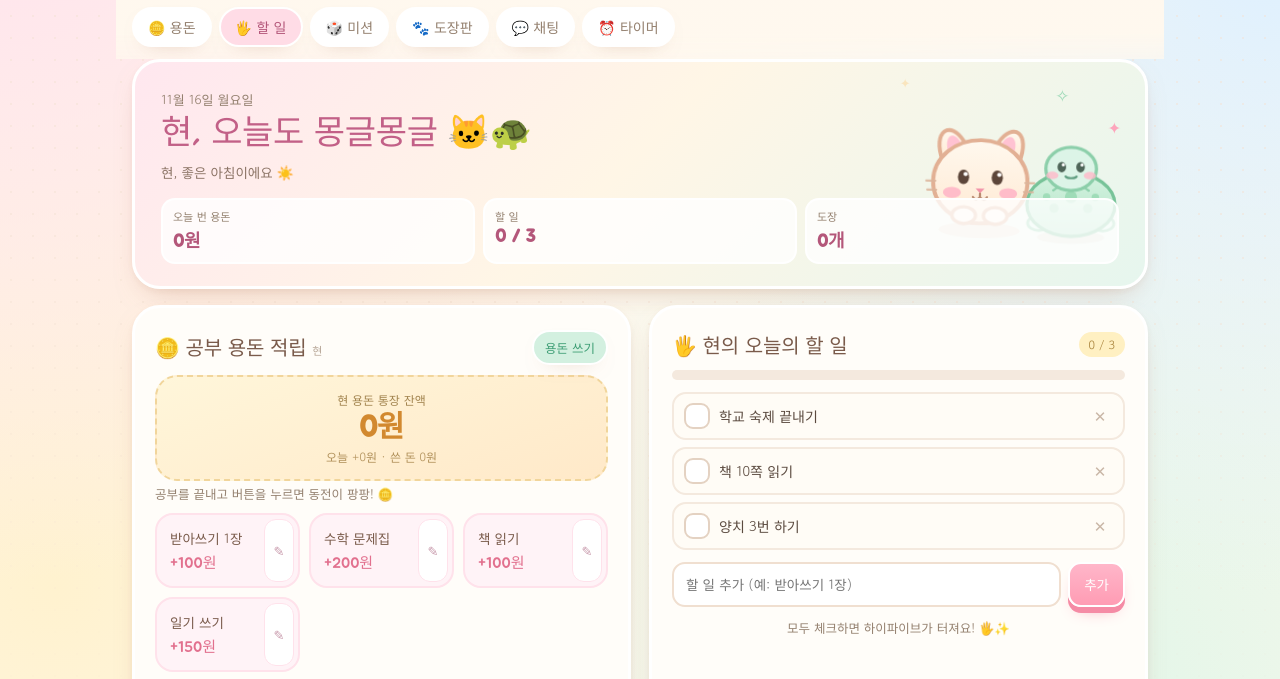
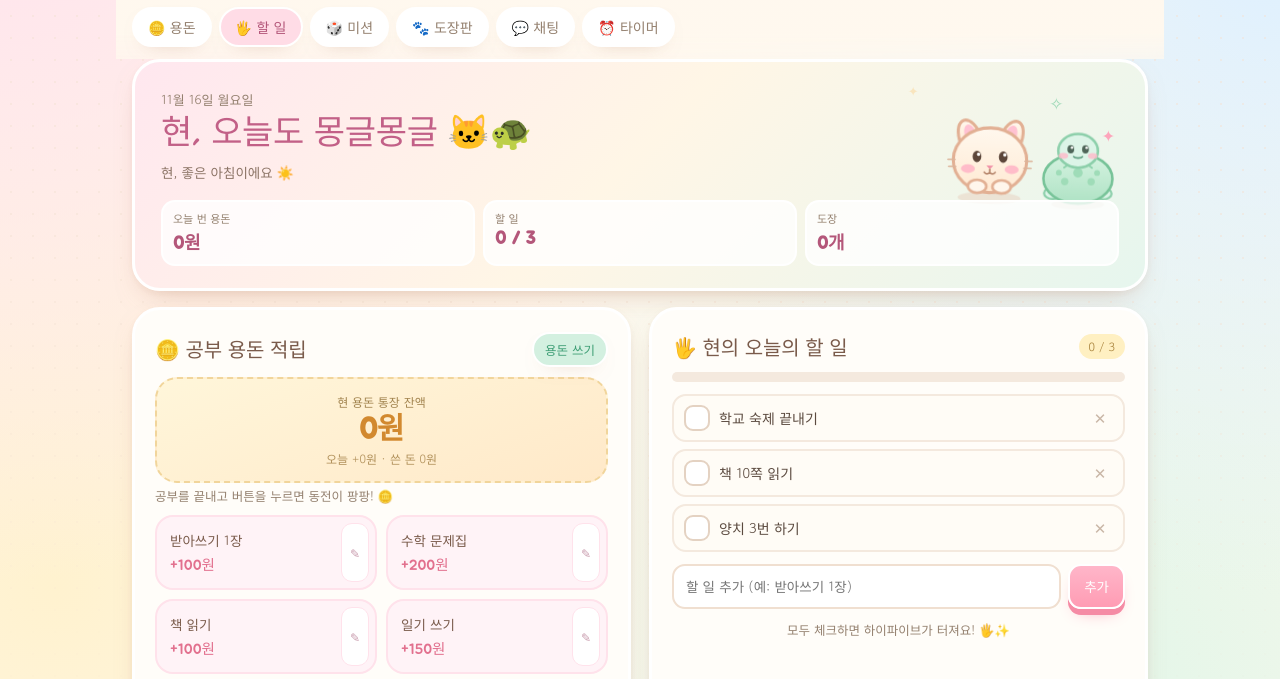
Before and after one commit to sub505355-crypto/family-dashboard, a plain HTML site: page index.html in a window 1280 px wide. Shown: the part 83-762 px from the top of the page. Drawn offline with Linux system fonts and the light colour scheme.

Commit message:
레이아웃 수정: 숨김 요소 표시 오류, 히어로 캐릭터 겹침, 용돈 카드 여백

```diff
--- a/assets/app.js
+++ b/assets/app.js
@@ -132,7 +132,7 @@
 
   function renderFamily() {
     const kidName = (state.members.kid && state.members.kid.name) || '현';
-    ['#walletKidName', '#todoKidName', '#moneyKidName', '#stampKidName', '#heroKidName'].forEach((sel) => {
+    ['#walletKidName', '#todoKidName', '#stampKidName', '#heroKidName'].forEach((sel) => {
       const el = $(sel);
       if (el) el.textContent = kidName;
     });
--- a/assets/style.css
+++ b/assets/style.css
@@ -1,5 +1,6 @@
 /* ===== 몽글 가족 대시보드 ===== */
 *, *::before, *::after { box-sizing: border-box; }
+[hidden] { display: none !important; }
 
 :root {
   --cream: #FFF8EE;
@@ -138,15 +139,15 @@ h1, h2, h3 { font-family: var(--font-title); font-weight: 400; margin: 0; letter
 .hero h1 { font-size: 23px; color: #C26087; line-height: 1.25; word-break: keep-all; }
 .hero-sub { margin: 6px 0 0; font-size: 13.5px; color: #8C7466; }
 .hero-char {
-  position: absolute; right: 0; top: 2px; width: 116px; height: 108px; z-index: 1;
+  position: absolute; right: 2px; top: 2px; width: 120px; height: 98px; z-index: 1;
 }
 .hero-cat {
-  position: absolute; right: 34px; bottom: 0; width: 76px; height: 76px;
+  position: absolute; right: 36px; bottom: 0; width: 74px; height: 74px;
   animation: bob 3.4s ease-in-out infinite;
   transform-origin: 50% 90%;
 }
 .hero-turtle {
-  position: absolute; right: 0; bottom: -2px; width: 64px; height: 64px;
+  position: absolute; right: 0; bottom: -2px; width: 60px; height: 60px;
   animation: bob 3.4s ease-in-out .6s infinite;
 }
 .spark { position: absolute; color: #FFC46B; font-size: 15px; animation: twinkle 2.6s ease-in-out infinite; }
@@ -154,7 +155,7 @@ h1, h2, h3 { font-family: var(--font-title); font-weight: 400; margin: 0; letter
 .spark.s2 { top: 52px; right: 10px; color: #FF98B4; animation-delay: .7s; }
 .spark.s3 { top: 20px; right: 62px; color: #9BD8B6; animation-delay: 1.3s; }
 
-.hero-stats { position: relative; z-index: 2; display: grid; grid-template-columns: repeat(3, 1fr); gap: 8px; margin-top: 16px; }
+.hero-stats { position: relative; z-index: 2; display: grid; grid-template-columns: repeat(3, 1fr); gap: 8px; margin-top: 18px; }
 .stat {
   background: rgba(255,255,255,.78); border-radius: var(--r-sm);
   padding: 8px 10px; border: 2px solid rgba(255,255,255,.9);
@@ -225,23 +226,23 @@ button.primary:disabled { opacity: .55; box-shadow: 0 4px 0 #F5B7C6; }
 .wallet-amount.pulse { animation: pulsePop .5s ease; }
 .wallet-sub { font-size: 12px; color: #B2925C; }
 
-.earn-list { display: grid; grid-template-columns: repeat(auto-fill, minmax(140px, 1fr)); gap: 9px; margin: 10px 0; }
+.earn-list { display: grid; grid-template-columns: repeat(auto-fill, minmax(148px, 1fr)); gap: 9px; margin: 10px 0; }
 .earn-card {
   position: relative; display: flex; align-items: stretch; gap: 4px;
   background: #FFF3F7; border: 2px solid #FFE2EB; border-radius: 18px;
   padding: 4px 4px 4px 2px; overflow: hidden;
 }
 .earn-main {
-  flex: 1; text-align: left; padding: 9px 8px 9px 11px; border-radius: 14px;
-  display: flex; flex-direction: column; gap: 3px; min-width: 0;
+  flex: 1; text-align: left; padding: 9px 2px 9px 11px; border-radius: 14px;
+  display: flex; flex-direction: column; gap: 3px; min-width: 0; overflow: hidden;
   transition: transform .12s ease, background .15s ease;
 }
 .earn-main:active { transform: scale(.97); background: #FFE9F1; }
 .earn-name { font-size: 13.5px; color: #7A5B4B; white-space: nowrap; overflow: hidden; text-overflow: ellipsis; }
-.earn-amt { font-family: var(--font-title); font-size: 15px; color: #E2708E; }
+.earn-amt { font-family: var(--font-title); font-size: 14.5px; color: #E2708E; white-space: nowrap; }
 .amt-edit {
-  width: 30px; border-radius: 12px; color: #C89AAC; font-size: 13px;
-  background: #fff; border: 1.5px solid #FFE2EB;
+  width: 28px; flex: 0 0 28px; margin: 2px 2px 2px 0; border-radius: 11px;
+  color: #C89AAC; font-size: 12px; background: #fff; border: 1.5px solid #FFE2EB;
 }
 .earn-edit { display: flex; flex-direction: column; gap: 6px; padding: 8px; }
 .earn-edit input { width: 100%; border: 2px solid var(--line); border-radius: 10px; padding: 6px 8px; font-size: 13px; background: #fff; }
@@ -635,9 +636,9 @@ button.primary:disabled { opacity: .55; box-shadow: 0 4px 0 #F5B7C6; }
   .brand-turtle { width: 40px; height: 40px; }
   .hero { padding: 28px 26px 22px; }
   .hero-text { max-width: 60%; padding-right: 0; }
-  .hero-char { width: 210px; height: 168px; right: 14px; }
-  .hero-cat { width: 126px; height: 126px; right: 64px; }
-  .hero-turtle { width: 106px; height: 106px; }
+  .hero-char { width: 196px; height: 128px; right: 20px; top: 10px; }
+  .hero-cat { width: 100px; height: 100px; right: 62px; }
+  .hero-turtle { width: 84px; height: 84px; }
   .hero h1 { font-size: 31px; }
   .stat-val { font-size: 18px; }
   .grid { grid-template-columns: 1fr 1fr; gap: 18px; }
@@ -652,9 +653,9 @@ button.primary:disabled { opacity: .55; box-shadow: 0 4px 0 #F5B7C6; }
 
 @media (min-width: 1024px) {
   .hero h1 { font-size: 34px; }
-  .hero-char { width: 250px; height: 190px; }
-  .hero-cat { width: 144px; height: 144px; right: 80px; }
-  .hero-turtle { width: 120px; height: 120px; }
+  .hero-char { width: 236px; height: 146px; }
+  .hero-cat { width: 112px; height: 112px; right: 80px; }
+  .hero-turtle { width: 94px; height: 94px; }
 }
 
 @media (prefers-reduced-motion: reduce) {
--- a/index.html
+++ b/index.html
@@ -171,7 +171,7 @@
       <!-- 1. 용돈 적립 -->
       <section class="card" id="money">
         <div class="card-head">
-          <h2>🪙 공부 용돈 적립 <span class="muted" id="moneyKidName">현</span></h2>
+          <h2>🪙 공부 용돈 적립</h2>
           <button class="mini-btn" id="spendBtn">용돈 쓰기</button>
         </div>
         <div class="wallet">
```
